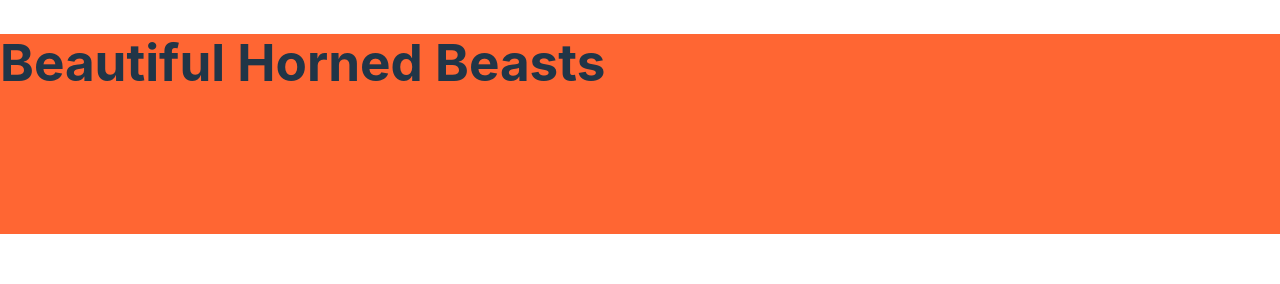
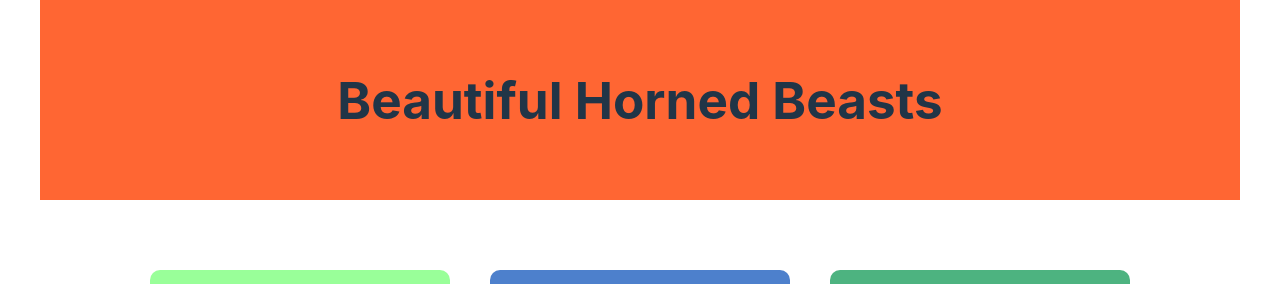
Before and after one commit to tobyc0de/horned-beasts, a React (Vite) app: page / in a window 1280 px wide. Shown: the top 284 px of the page. Built offline with nearby package versions, Linux system fonts and the light colour scheme.

Commit message:
small css fixes

```diff
--- a/src/App.css
+++ b/src/App.css
@@ -3,6 +3,15 @@
   -webkit-user-select: none; /* Safari */
   -ms-user-select: none; /* IE 10 and IE 11 */
   user-select: none; /* Standard syntax */
+}
+
+body {
+  display: flex;
+  flex-direction: column;
+}
+.gallery {
+  max-width: 1200px;
+  justify-content: center;
 }
 
 img {
@@ -15,6 +24,10 @@ img {
 .footer {
   height: 200px;
   background-color: blueviolet;
+  display: flex;
+  margin: auto auto;
+  justify-content: center;
+  align-items: center;
 }
 
 .header {
@@ -29,10 +42,6 @@ img {
 
 .footer {
   margin-top: 50px;
-  display: flex;
-  margin: auto auto;
-  justify-content: center;
-  align-items: center;
 }
 
 .gallery {
@@ -40,7 +49,7 @@ img {
   flex-direction: row;
   flex-wrap: wrap;
   align-content: center;
-  justify-content: flex-start;
+  justify-content: center;
   align-items: flex-start;
 }
 
```
